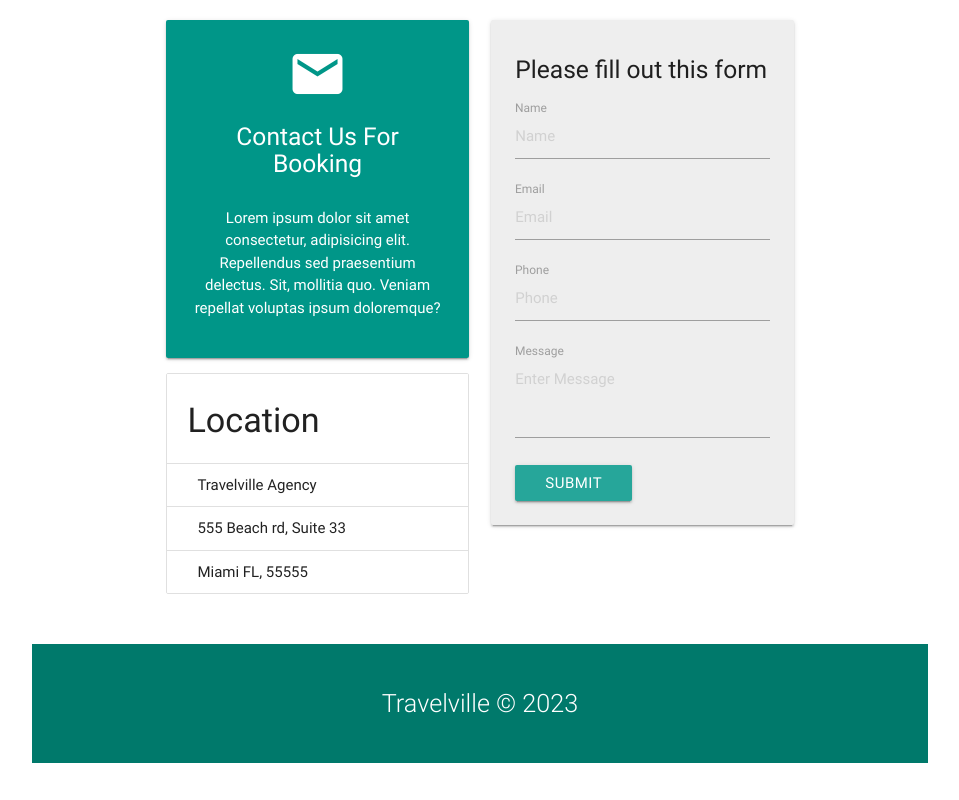
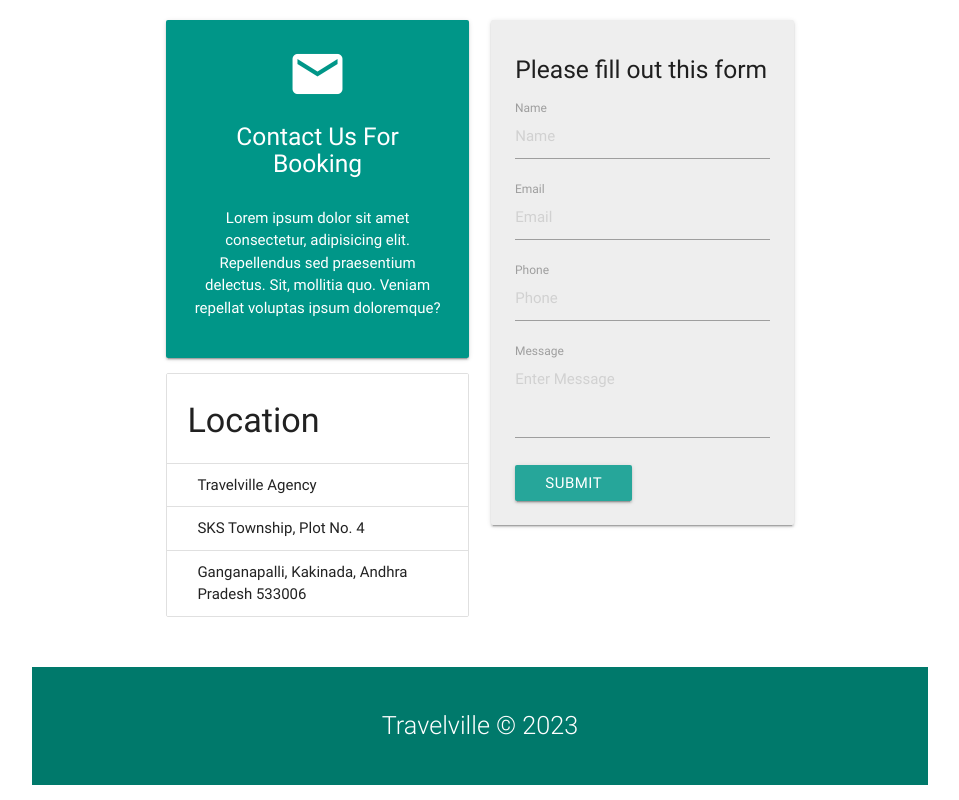
Before and after one commit to lakshmiprasad-brs/Travelville-Project, a plain HTML site: page index.html in a window 1280 px wide. Shown: the part 2167-2967 px from the top of the page, without its empty margins (160-1119 px from the left). Before the commit the page ends 2945 px from the top, so only its background shows below. Drawn offline with nearby package versions, Linux system fonts and the light colour scheme.

Commit message:
Update index.html

```diff
--- a/index.html
+++ b/index.html
@@ -257,8 +257,8 @@
               <h4>Location</h4>
             </li>
             <li class="collection-item">Travelville Agency</li>
-            <li class="collection-item">555 Beach rd, Suite 33</li>
-            <li class="collection-item">Miami FL, 55555</li>
+            <li class="collection-item">SKS Township, Plot No. 4</li>
+            <li class="collection-item">Ganganapalli, Kakinada, Andhra Pradesh 533006</li>
           </ul>
         </div>
         <div class="col s12 m6">
@@ -289,7 +289,7 @@
 
   <!-- Footer -->
   <footer class="section teal darken-2 white-text center">
-    <p class="flow-text">Travelville &copy; 2023 </p>
+    <p class="flow-text">Travelville &copy; 2023</p>
   </footer>
 
   <!--Import jQuery before materialize.js-->
```
